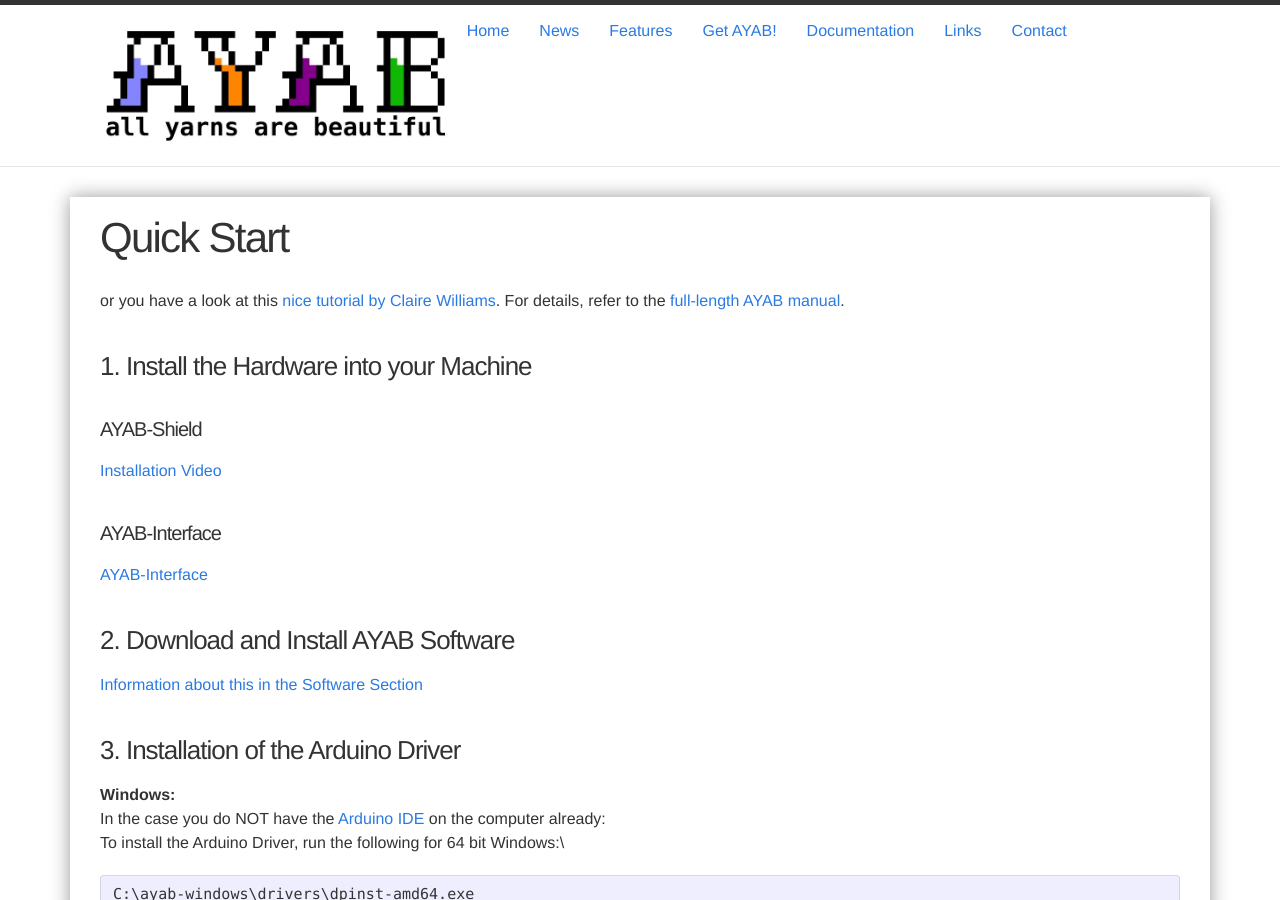
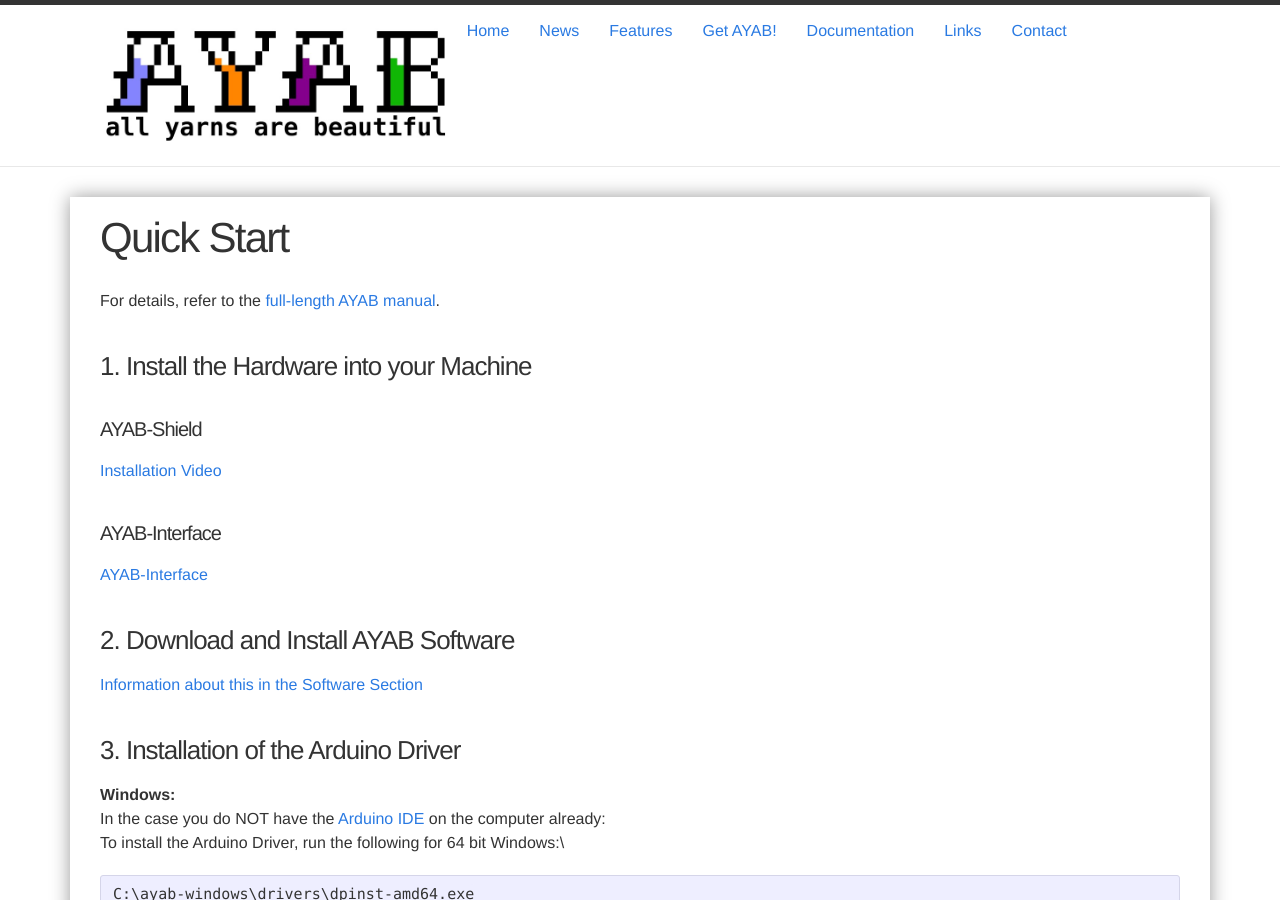
Before and after one commit to AllYarnsAreBeautiful/allyarnsarebeautiful.github.io, a Jekyll site: the page built from quick-start.md, in a window 1280 px wide and 900 px high. Built offline with Jekyll 4.4.1, drawn with Linux system fonts in a browser that asks for light colours.

Commit message:
Update quick-start.md (#9)
It appears the link to the tutorial by Claire Williams is now dead.

```diff
--- a/quick-start.md
+++ b/quick-start.md
@@ -4,7 +4,7 @@ title: Quick Start
 permalink: /quick-start/
 ---
 
-or you have a look at this [nice tutorial by Claire Williams](http://xxxclairewilliamsxxx.wordpress.com/hack-ta-machine-a-tricoter/hack-your-knitting-machine-tutorial/). For details, refer to the [full-length AYAB manual](https://manual.ayab-knitting.com/).
+For details, refer to the [full-length AYAB manual](https://manual.ayab-knitting.com/).
 
 ### 1. Install the Hardware into your Machine
 
```
